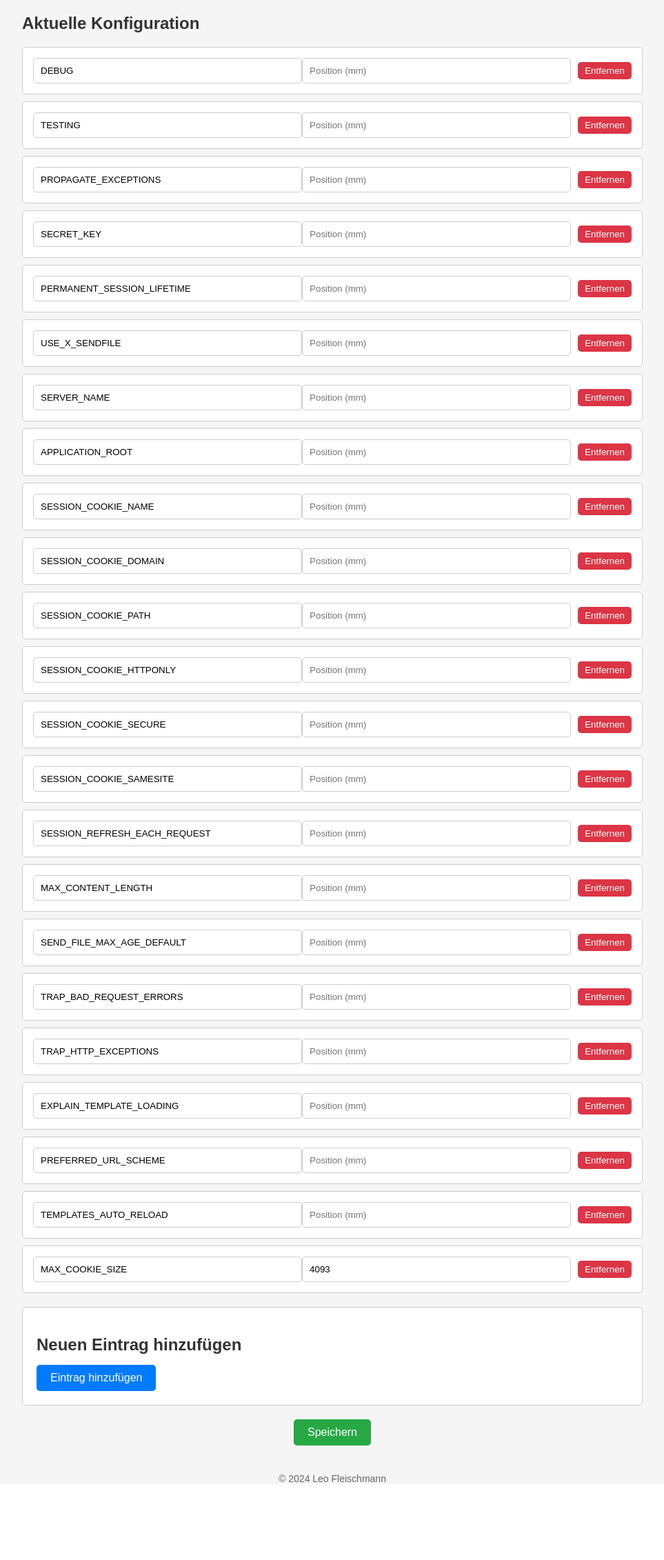
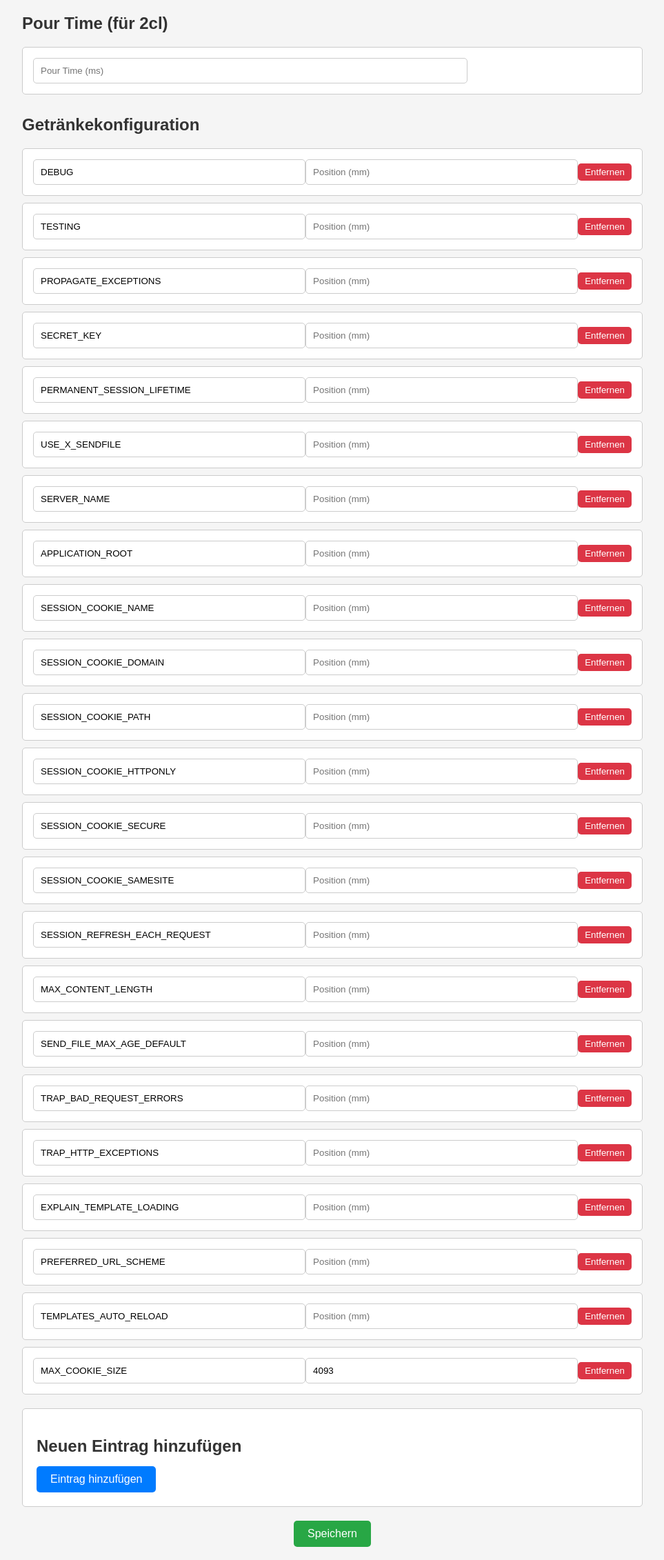
Before and after one commit to leofleischmann/Bar-Bot, a Flask app: template bartender/templates/config.html in a window 1280 px wide. Shown: the part 135-2397 px from the top of the page at 69% size, without its empty margins (158-1121 px from the left). Before the commit the page ends 2284 px from the top, so only its background shows below. Run offline with Flask 3, Linux system fonts and the light colour scheme; the template is opened without the code that fills it, so the values that code supplies are empty.

Commit message:
Update config.html

```diff
--- a/bartender/templates/config.html
+++ b/bartender/templates/config.html
@@ -43,6 +43,9 @@
         nav button:hover {
             background-color: #0056b3;
         }
+        .config-section {
+            margin-bottom: 30px;
+        }
         .config-item {
             display: flex;
             justify-content: space-between;
@@ -60,21 +63,14 @@
             border-radius: 5px;
         }
         .config-buttons button {
-            background-color: #28a745;
+            background-color: #dc3545;
             color: white;
             border: none;
             border-radius: 5px;
             padding: 5px 10px;
-            margin-left: 10px;
             cursor: pointer;
         }
         .config-buttons button:hover {
-            background-color: #218838;
-        }
-        .config-buttons button.delete {
-            background-color: #dc3545;
-        }
-        .config-buttons button.delete:hover {
             background-color: #c82333;
         }
         .add-config {
@@ -86,19 +82,6 @@
         }
         .add-config h2 {
             margin-bottom: 15px;
-        }
-        .add-config label {
-            display: block;
-            margin-bottom: 5px;
-            font-weight: bold;
-        }
-        .add-config input {
-            width: 100%;
-            padding: 10px;
-            margin-bottom: 15px;
-            border: 1px solid #ccc;
-            border-radius: 5px;
-            box-sizing: border-box;
         }
         .add-config button {
             background-color: #007bff;
@@ -121,9 +104,19 @@
     </style>
     <script>
         async function saveConfig() {
+            const pourTimeInput = document.getElementById("pour-time-value");
             const items = document.querySelectorAll(".config-item");
             const config = {};
 
+            // Save pour_time separately
+            if (pourTimeInput) {
+                const pourTime = parseInt(pourTimeInput.value.trim());
+                if (!isNaN(pourTime)) {
+                    config["pour_time"] = pourTime;
+                }
+            }
+
+            // Save other configurations
             items.forEach(item => {
                 const name = item.querySelector(".config-name").value.trim();
                 const position = parseInt(item.querySelector(".config-position").value.trim());
@@ -176,9 +169,19 @@
             <button onclick="window.location.href='/'">Zurück zur Übersicht</button>
         </nav>
 
+        <!-- Pour Time Section -->
+        <section class="config-section">
+            <h2>Pour Time (für 2cl)</h2>
+            <div class="config-item">
+                <input type="number" id="pour-time-value" value="{{ config.pour_time }}" placeholder="Pour Time (ms)">
+            </div>
+        </section>
+
+        <!-- Drinks Configuration Section -->
         <section class="config-list">
-            <h2>Aktuelle Konfiguration</h2>
+            <h2>Getränkekonfiguration</h2>
             {% for name, position in config.items() %}
+            {% if name != "pour_time" %}
             <div class="config-item">
                 <input type="text" class="config-name" value="{{ name }}" placeholder="Name">
                 <input type="number" class="config-position" value="{{ position }}" placeholder="Position (mm)">
@@ -186,14 +189,17 @@
                     <button class="delete" onclick="removeConfigRow(this)">Entfernen</button>
                 </div>
             </div>
+            {% endif %}
             {% endfor %}
         </section>
 
+        <!-- Add New Configuration -->
         <section class="add-config">
             <h2>Neuen Eintrag hinzufügen</h2>
             <button onclick="addConfigRow()">Eintrag hinzufügen</button>
         </section>
 
+        <!-- Save Button -->
         <div style="text-align: center; margin-top: 20px;">
             <button onclick="saveConfig()" style="background-color: #28a745; color: white; padding: 10px 20px; border: none; border-radius: 5px; font-size: 16px; cursor: pointer;">Speichern</button>
         </div>
```
